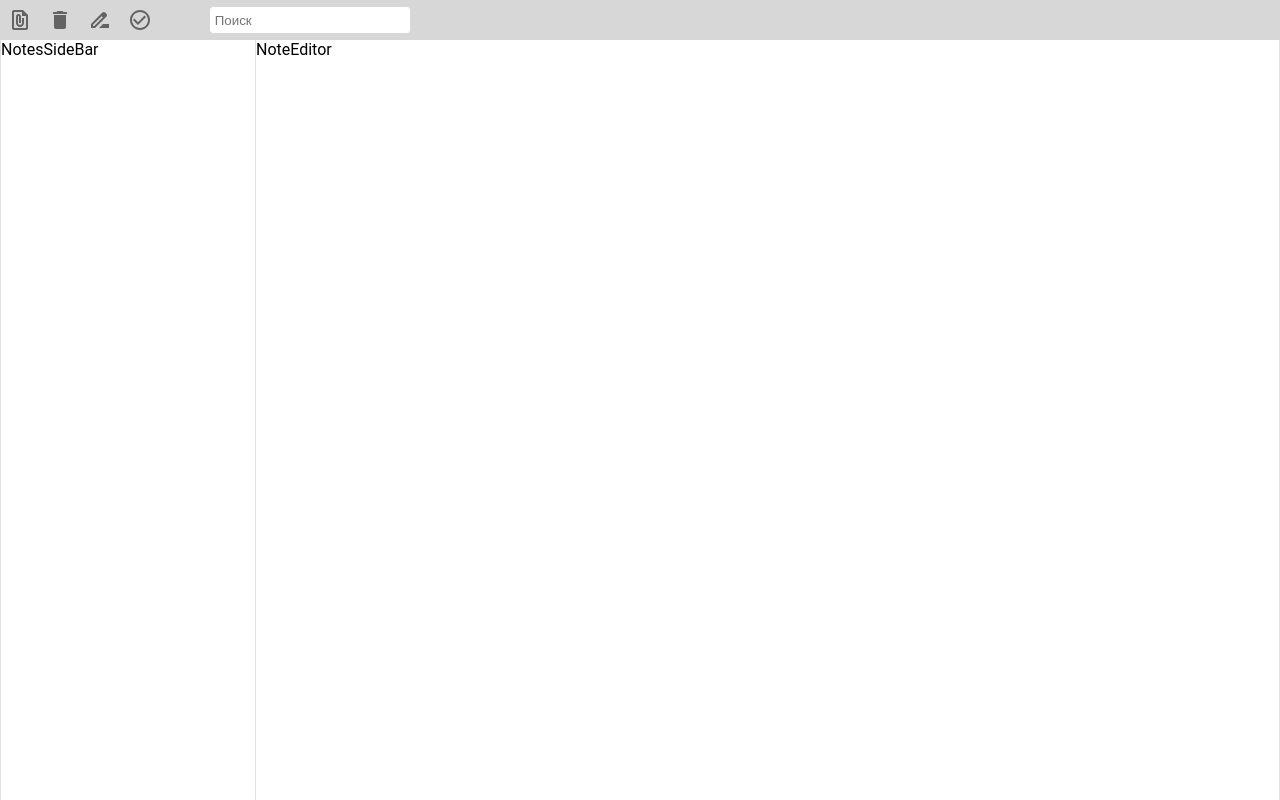
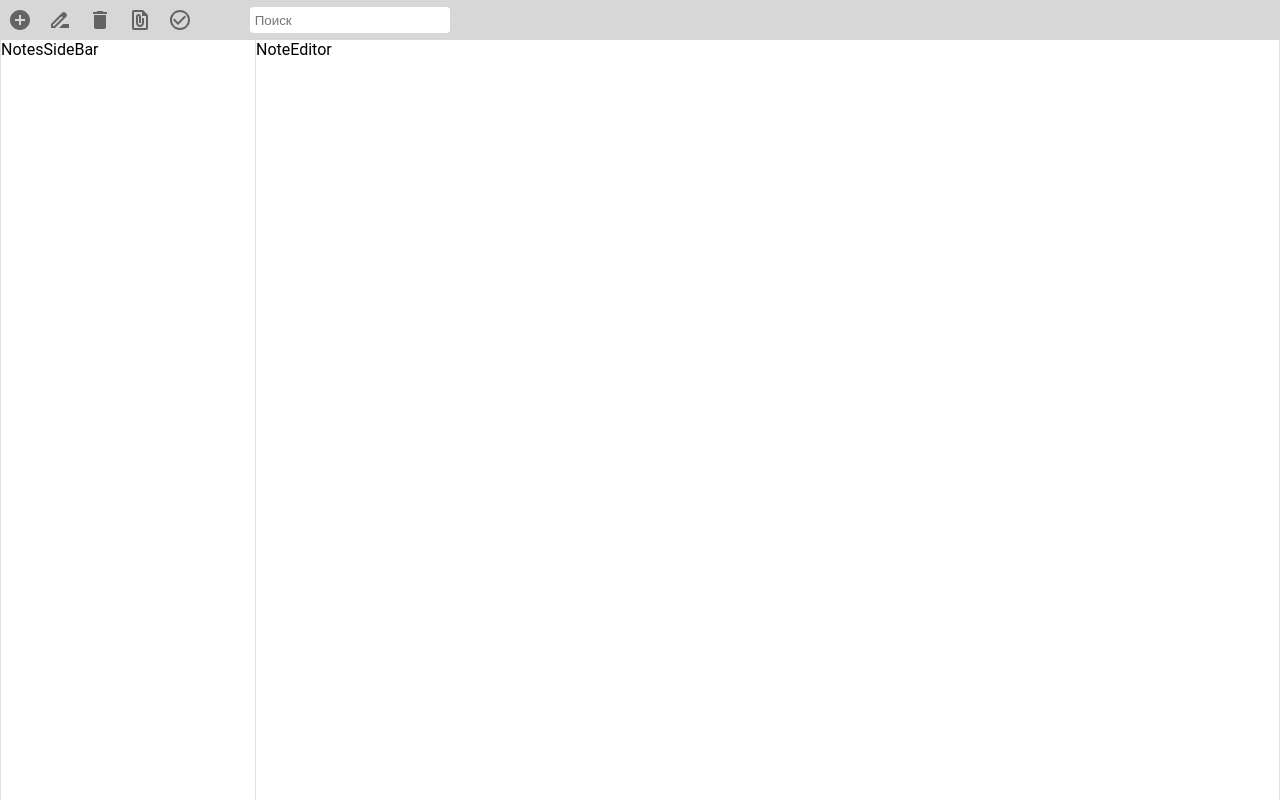
Before and after one commit to Valeriy8500/notes-app, a React (Vite) app: page / in a window 1280 px wide. Built offline with nearby package versions, Linux system fonts and the light colour scheme.

Commit message:
feat: добавил кнопку, начал реал-ю redux логики

```diff
--- a/src/components/button-group/button-group.tsx
+++ b/src/components/button-group/button-group.tsx
@@ -1,10 +1,15 @@
 import * as S from "./styles";
+import AddIcon from '@mui/icons-material/AddCircle';
 import DeleteIcon from "@mui/icons-material/Delete";
 import EditIcon from "@mui/icons-material/DriveFileRenameOutline";
 import ClipIcon from "@mui/icons-material/FilePresent";
 import ListIcon from "@mui/icons-material/CheckCircleOutline";
 
 export const ButtonGroup = () => {
+  const onAddNote = () => {
+    console.log("onAddNote");
+  };
+
   const onClipNote = () => {
     console.log("onClipNote");
   };
@@ -23,14 +28,17 @@ export const ButtonGroup = () => {
 
   return (
     <>
-      <S.CustomizedIconButton onClick={onClipNote} title="Закрепить">
-        <ClipIcon />
+      <S.CustomizedIconButton onClick={onAddNote} title="Добавить">
+        <AddIcon />
+      </S.CustomizedIconButton>
+      <S.CustomizedIconButton onClick={onEditNote} title="Изменить">
+        <EditIcon />
       </S.CustomizedIconButton>
       <S.CustomizedIconButton onClick={onDeleteNote} title="Удалить">
         <DeleteIcon />
       </S.CustomizedIconButton>
-      <S.CustomizedIconButton onClick={onEditNote} title="Изменить">
-        <EditIcon />
+      <S.CustomizedIconButton onClick={onClipNote} title="Закрепить">
+        <ClipIcon />
       </S.CustomizedIconButton>
       <S.CustomizedIconButton onClick={onAddList} title="Добавить список">
         <ListIcon />
```
Also changed, not shown: src/redux/notes/notes.slice.ts (added).
